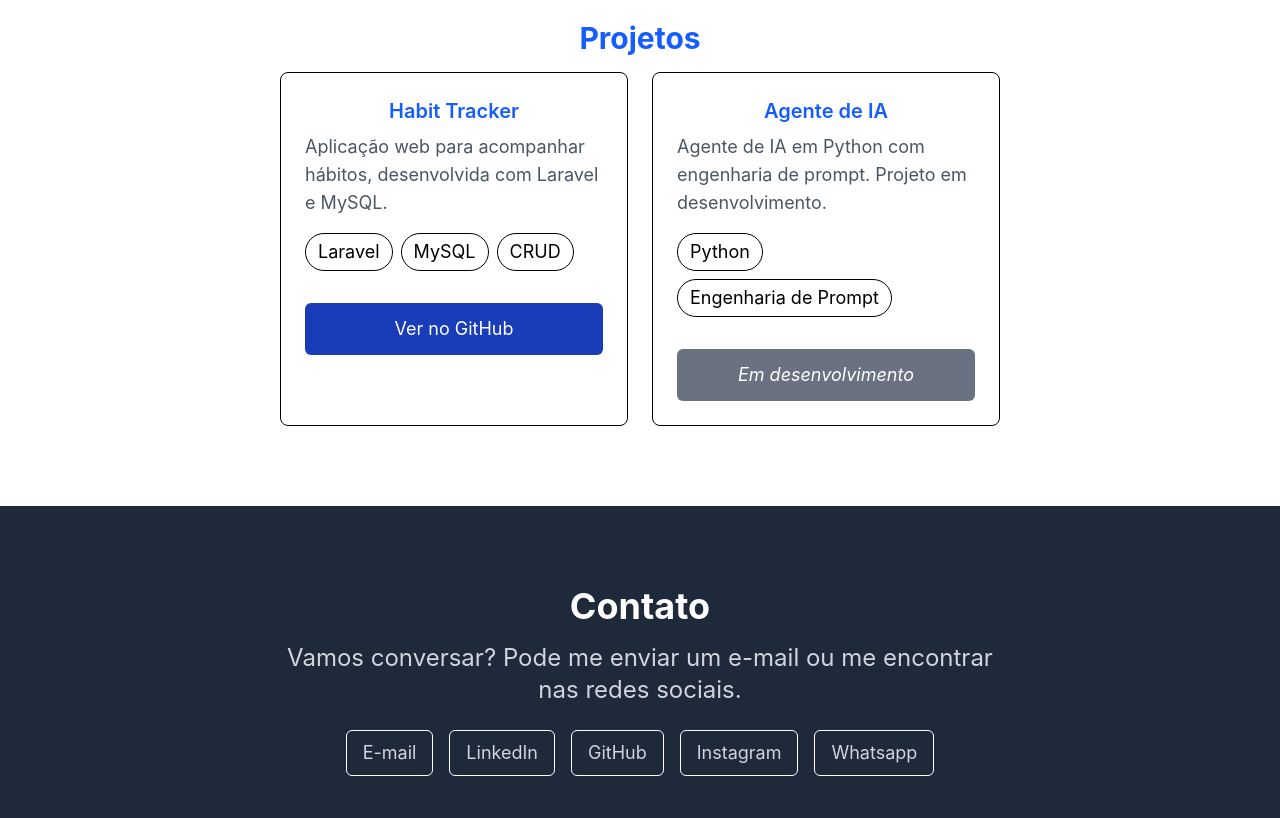
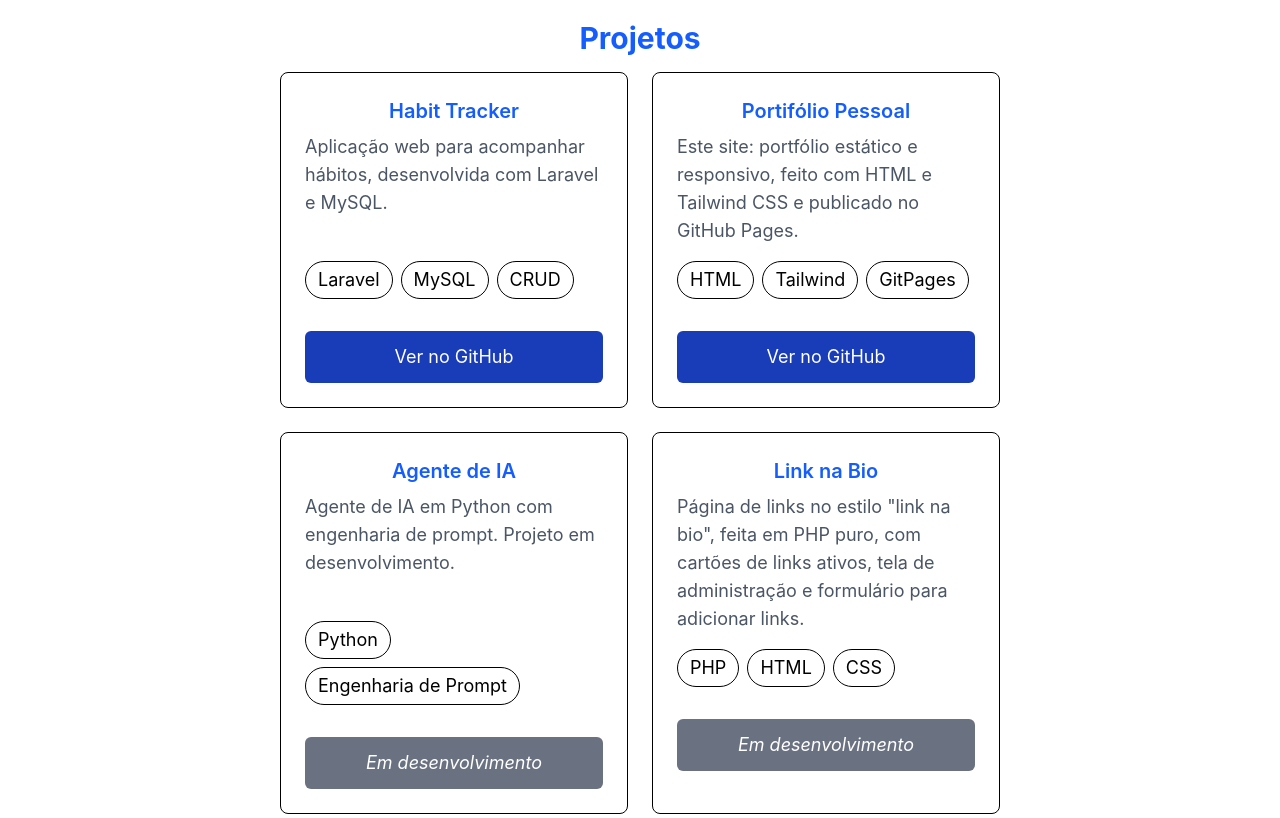
Before and after one commit to Alexdanielofc/alexdanielofc.github.io, a website: page index.html in a window 1280 px wide. Shown: the part 1960-2778 px from the top of the page. Drawn offline with Linux system fonts and the light colour scheme.

Commit message:
feat: add portfolio project card and initial link-in-bio project structure

```diff
--- a/index.html
+++ b/index.html
@@ -4,7 +4,8 @@
 <head>
     <meta charset="UTF-8">
     <meta name="viewport" content="width=device-width, initial-scale=1.0">
-    <meta name="description" content="Portfólio de Alex Nunes, desenvolvedor web júnior com foco em PHP e Laravel. Conheça minhas habilidades e projetos.">
+    <meta name="description"
+        content="Portfólio de Alex Nunes, desenvolvedor web júnior com foco em PHP e Laravel. Conheça minhas habilidades e projetos.">
     <title>Alex Nunes | Junior Web Developer</title>
     <link rel="stylesheet" href="./dist/output.css">
 </head>
@@ -13,12 +14,16 @@
     <header class="sticky top-0 z-10">
         <nav class="bg-gray-800 shadow-md">
             <div class="mx-auto px-6 py-4 flex justify-between items-center">
-                <a href="#apresentacao" class="sm:text-2xl font-bold text-gray-300 hover:text-blue-300 transition">AN</a>
+                <a href="#apresentacao"
+                    class="sm:text-2xl font-bold text-gray-300 hover:text-blue-300 transition">AN</a>
                 <div class="flex gap-2 sm:gap-4">
                     <a href="#sobre" class="text-sm sm:text-xl text-gray-300 hover:text-blue-300 transition">Sobre</a>
-                    <a href="#habilidades" class="text-sm sm:text-xl text-gray-300 hover:text-blue-300 transition">Habilidades</a>
-                    <a href="#projetos" class="text-sm sm:text-xl text-gray-300 hover:text-blue-300 transition">Projetos</a>
-                    <a href="#contato" class="text-sm sm:text-xl text-gray-300 hover:text-blue-300 transition">Contato</a>
+                    <a href="#habilidades"
+                        class="text-sm sm:text-xl text-gray-300 hover:text-blue-300 transition">Habilidades</a>
+                    <a href="#projetos"
+                        class="text-sm sm:text-xl text-gray-300 hover:text-blue-300 transition">Projetos</a>
+                    <a href="#contato"
+                        class="text-sm sm:text-xl text-gray-300 hover:text-blue-300 transition">Contato</a>
                 </div>
             </div>
         </nav>
@@ -109,7 +114,7 @@
                     <div class="border rounded-lg p-6">
                         <h3 class="text-xl font-semibold text-blue-600 mb-2 text-center">Habit Tracker</h3>
                         <p class="text-gray-600">Aplicação web para acompanhar hábitos, desenvolvida com Laravel e
-                            MySQL.</p>
+                            MySQL.</p> <br>
 
                         <!-- Lista de habilidades do habit tracker -->
                         <ul class="mt-4 mb-8 flex flex-wrap gap-2">
@@ -126,11 +131,32 @@
                         </a>
                     </div>
 
+                    <!-- Card Portifolio -->
+                    <div class="border rounded-lg p-6">
+                        <h3 class="text-xl font-semibold text-blue-600 mb-2 text-center">Portifólio Pessoal</h3>
+                        <p class="text-gray-600">Este site: portfólio estático e responsivo, feito com HTML e Tailwind
+                            CSS e publicado no GitHub Pages.</p>
+
+                        <!-- Lista de habilidades Portifolio -->
+                        <ul class="mt-4 mb-8 flex flex-wrap gap-2">
+                            <li class="px-3 py-1 rounded-full border">HTML</li>
+                            <li class="px-3 py-1 rounded-full border">Tailwind</li>
+                            <li class="px-3 py-1 rounded-full border">GitPages</li>
+                        </ul>
+
+                        <!-- Botao Portifolio -->
+                        <a href="https://github.com/Alexdanielofc/alexdanielofc.github.io" target="_blank"
+                            rel="noopener noreferrer"
+                            class="justify-center flex transition bg-blue-800 text-white px-4 py-3 rounded-md hover:opacity-90 hover:scale-105">
+                            Ver no GitHub
+                        </a>
+                    </div>
+
                     <!-- Card Agente de IA -->
                     <div class="border rounded-lg p-6">
                         <h3 class="text-xl font-semibold text-blue-600 mb-2 text-center">Agente de IA</h3>
                         <p class="text-gray-600">Agente de IA em Python com engenharia de prompt. Projeto em
-                            desenvolvimento.</p>
+                            desenvolvimento.</p><br>
 
                         <!-- Lista de habilidades do agente de IA -->
                         <ul class="mt-4 mb-8 flex flex-wrap gap-2">
@@ -139,6 +165,24 @@
                         </ul>
 
                         <!-- Botao agente de IA -->
+                        <p class="justify-center flex mt-6 bg-gray-500 italic text-white px-4 py-3 rounded-md">
+                            Em desenvolvimento
+                        </p>
+                    </div>
+
+                    <!-- Card Link na bio -->
+                    <div class="border rounded-lg p-6">
+                        <h3 class="text-xl font-semibold text-blue-600 mb-2 text-center">Link na Bio</h3>
+                        <p class="text-gray-600">Página de links no estilo "link na bio", feita em PHP puro, com cartões de links ativos, tela de administração e formulário para adicionar links.</p>
+
+                        <!-- Lista de habilidades Link na Bio -->
+                        <ul class="mt-4 mb-8 flex flex-wrap gap-2">
+                            <li class="px-3 py-1 rounded-full border">PHP</li>
+                            <li class="px-3 py-1 rounded-full border">HTML</li>
+                            <li class="px-3 py-1 rounded-full border">CSS</li>
+                        </ul>
+
+                        <!-- Botao Link na Bio -->
                         <p class="justify-center flex mt-6 bg-gray-500 italic text-white px-4 py-3 rounded-md">
                             Em desenvolvimento
                         </p>
```
Also changed, not shown: dist/output.css.
